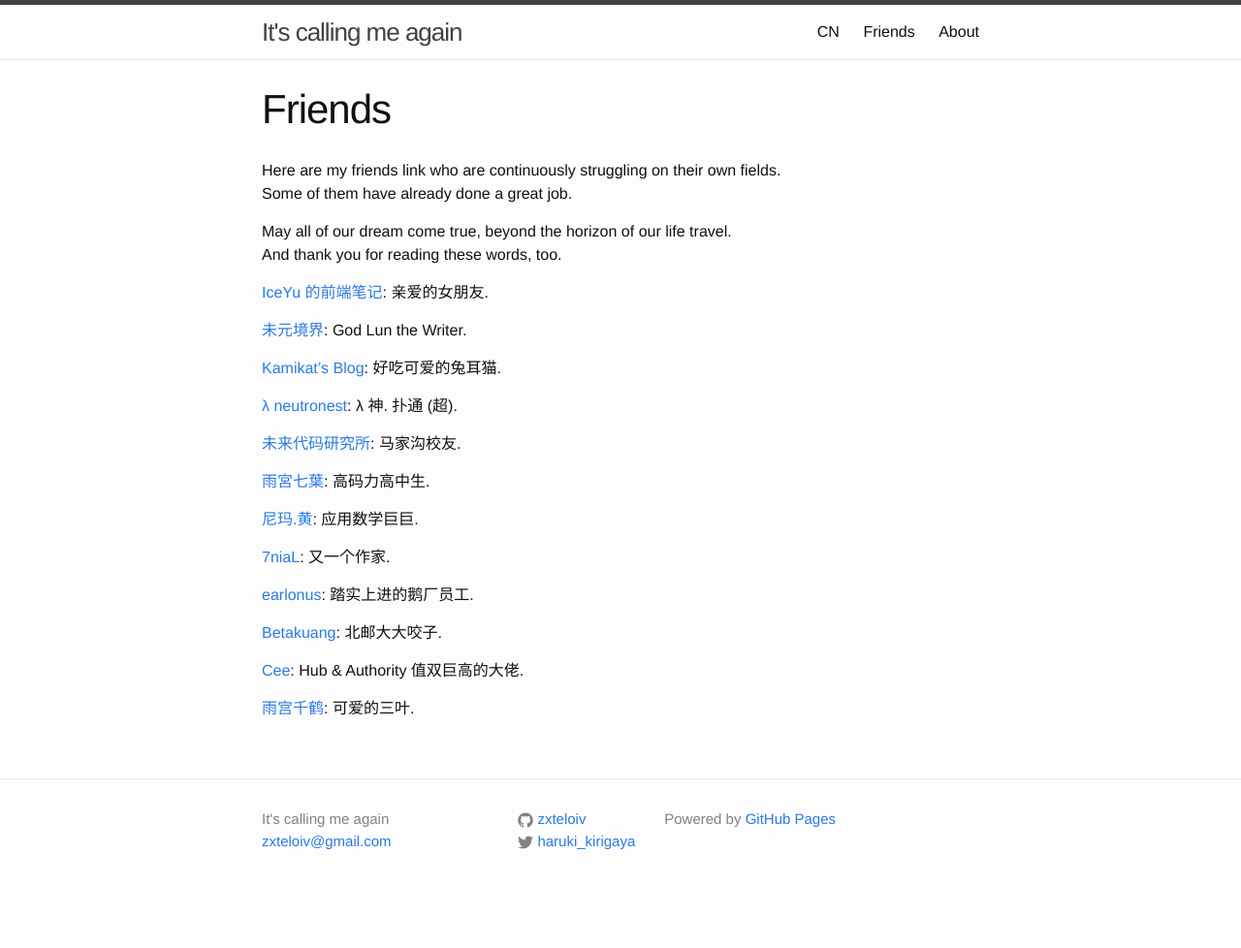
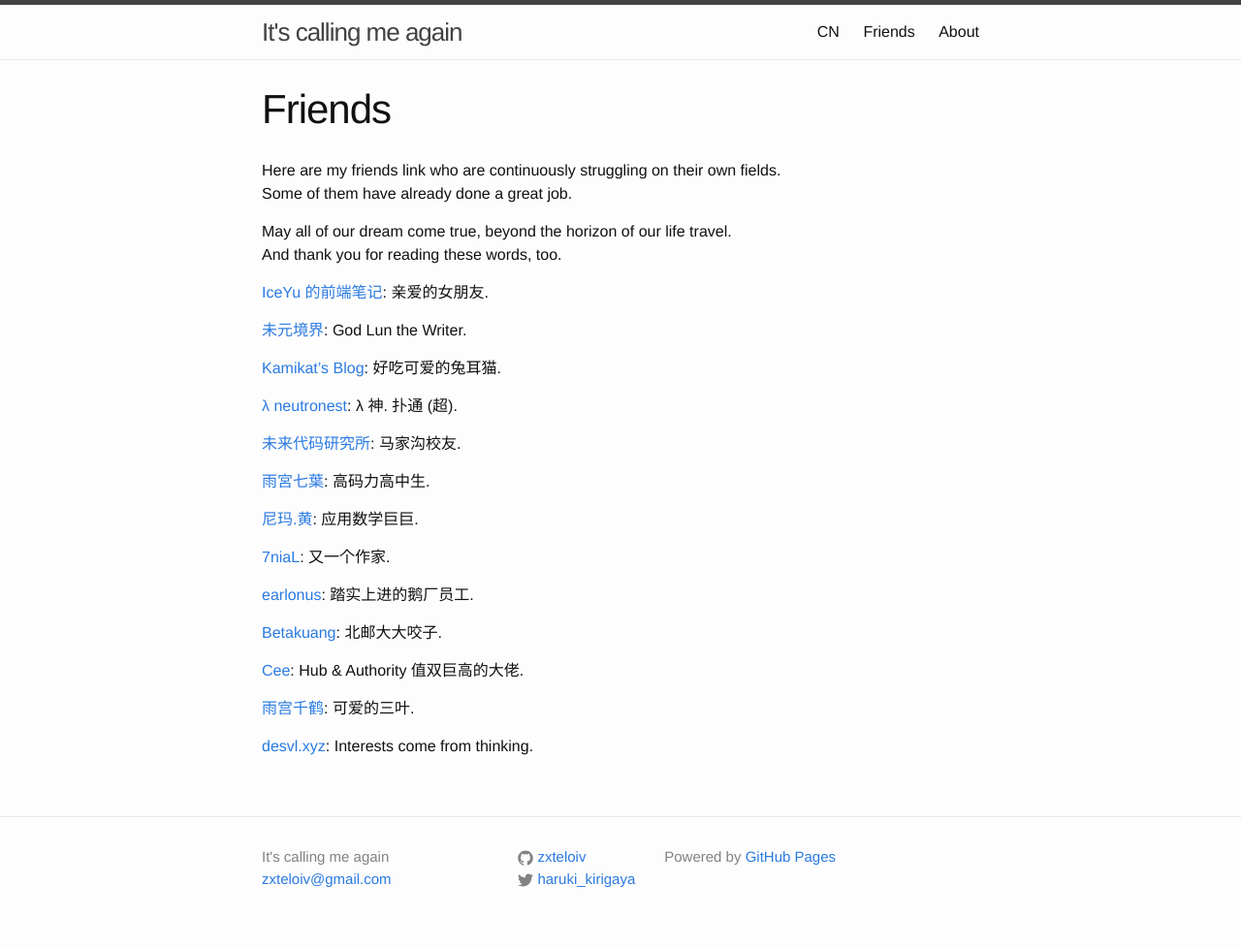
Before and after one commit to zxteloiv/zxteloiv.github.io, a Jekyll site: the page built from friends.md, in a window 1280 px wide. Shown: the whole page at 97% size. Built offline with Jekyll 4.4.1, drawn with Linux system fonts in a browser that asks for light colours; before the commit the page ends 939 px from its top, so only the background shows below that.

Commit message:
add new friend link

```diff
--- a/friends.md
+++ b/friends.md
@@ -33,3 +33,5 @@ And thank you for reading these words, too.
 <a target="_blank" href="http://blog.cee.moe/">Cee</a>: Hub & Authority 值双巨高的大佬.
 
 <a target="_blank" href="https://bismarck.moe/">雨宫千鹤</a>: 可爱的三叶.
+
+<a target="_blank" href="https://bismarck.moe/">desvl.xyz</a>: Interests come from thinking.
```
